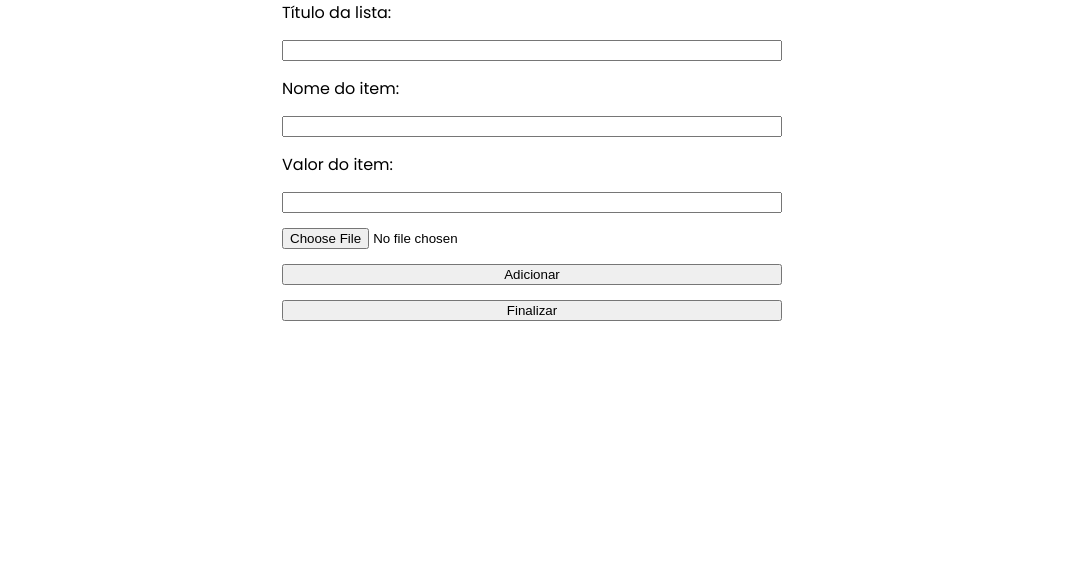
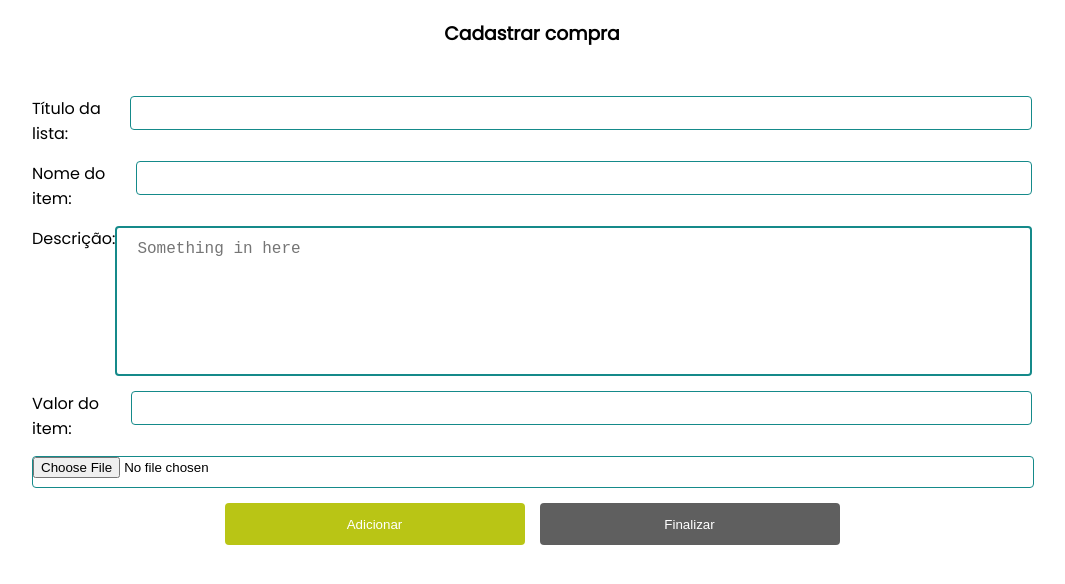
Before and after one commit to thaisBertoldi/trabalhoFinalVemSerDBC, a React (Create React App) app: page /request-purshace in a window 1280 px wide. Shown: the top 584 px of the page, without its empty margins (108-1173 px from the left). Built offline with nearby package versions, Linux system fonts and the light colour scheme.

Commit message:
input global e style do formulário compra

```diff
--- a/src/global.style.tsx
+++ b/src/global.style.tsx
@@ -75,6 +75,13 @@ export const Input = styled.input`
   }
 `;
 
+export const InputForm = styled.input`
+    width: 100%;
+    height: 30px;
+    border-radius: 4px;
+    border: 1px ${Theme.color.primary} solid;
+`;
+
 export const Btn = styled.button<{width: string}>`
   width: ${(props) => props.width};
   height: 42px;
--- a/src/pages/RequestPurshace/RequestPurshace.screen.tsx
+++ b/src/pages/RequestPurshace/RequestPurshace.screen.tsx
@@ -1,9 +1,16 @@
 import { useFormik } from "formik";
 import { connect, DispatchProp } from "react-redux";
-import { Container } from "../../global.style";
+import { Btn, Container, InputForm } from "../../global.style";
 import { PurshaceDTO } from "../../models/UserDTO";
 import { RootState } from "../../store";
-import { ContainerRequest, ContainerRequestForm } from "./RequestPurshace.style";
+import { Theme } from "../../theme";
+import {
+  ContainerRequest,
+  ContainerRequestForm,
+  InputLabelDiv,
+  RequestCenter,
+  TextAreaCustom,
+} from "./RequestPurshace.style";
 
 //pagina de compra pro usuário tipo colaborador
 const RequestPurshace = ({ auth, dispatch }: PurshaceDTO & DispatchProp) => {
@@ -11,6 +18,7 @@ const RequestPurshace = ({ auth, dispatch }: PurshaceDTO & DispatchProp) => {
     initialValues: {
       listName: "",
       itemName: "",
+      description: "",
       value: "",
       file: "",
     },
@@ -20,34 +28,59 @@ const RequestPurshace = ({ auth, dispatch }: PurshaceDTO & DispatchProp) => {
   });
   return (
     <Container>
+      <RequestCenter>
+        <h3>Cadastrar compra</h3>
+      </RequestCenter>
       <ContainerRequest>
         <form onSubmit={formik.handleSubmit}>
           <ContainerRequestForm>
+            <InputLabelDiv>
               <label htmlFor="listName">Título da lista: </label>
-            <input
+              <InputForm
                 id="listName"
                 name="listName"
                 type="text"
                 onChange={formik.handleChange}
                 value={formik.values.listName}
               />
+            </InputLabelDiv>
+
+            <InputLabelDiv>
               <label htmlFor="itemName">Nome do item: </label>
-            <input
+              <InputForm
                 id="itemName"
                 name="itemName"
                 type="text"
                 onChange={formik.handleChange}
                 value={formik.values.itemName}
               />
+            </InputLabelDiv>
+
+
+            <InputLabelDiv>
+              <label htmlFor="description">Descrição: </label>
+              <TextAreaCustom
+              placeholder="Something in here"
+              rows={10}
+                id="description"
+                name="description"
+                onChange={formik.handleChange}
+                value={formik.values.description}
+              ></TextAreaCustom>
+            </InputLabelDiv>
+
+            <InputLabelDiv>
               <label htmlFor="value">Valor do item: </label>
-            <input
+              <InputForm
                 id="value"
                 name="value"
                 type="text"
                 onChange={formik.handleChange}
                 value={formik.values.value}
               />
-            <input
+            </InputLabelDiv>
+
+            <InputForm
               width="99%"
               height="40px"
               id="profileImage"
@@ -56,8 +89,14 @@ const RequestPurshace = ({ auth, dispatch }: PurshaceDTO & DispatchProp) => {
               accept="image/*"
               onChange={formik.handleChange}
             />
-            <button type="button">Adicionar</button>
-            <button type="submit">Finalizar</button>
+            <RequestCenter>
+              <Btn width={"300px"} color={Theme.color.yellow} type="button">
+                Adicionar
+              </Btn>
+              <Btn width={"300px"} color={Theme.color.grayDark} type="submit">
+                Finalizar
+              </Btn>
+            </RequestCenter>
           </ContainerRequestForm>
         </form>
       </ContainerRequest>
--- a/src/pages/RequestPurshace/RequestPurshace.style.tsx
+++ b/src/pages/RequestPurshace/RequestPurshace.style.tsx
@@ -1,13 +1,44 @@
 import styled from "styled-components";
+import { Theme } from "../../theme";
 
 export const ContainerRequestForm = styled.div`
     display: flex;
     flex-direction: column;
     gap: 15px;
-    width: 500px;
+    width: 1000px;
+`;
+
+export const RequestCenter = styled.div`
+    display: flex;
+    justify-content: center;
+    gap: 15px;
 `;
 
 export const ContainerRequest = styled.div`
     display: flex;
     justify-content: center;
+    margin-top: 30px;
+    height: 436px;
 `;
+
+export const InputForm = styled.input`
+    width: 100%;
+    height: 30px;
+    border-radius: 4px;
+    border: 1px ${Theme.color.primary} solid;
+`;
+
+export const InputLabelDiv = styled.div`
+    display: flex;
+`;
+
+export const TextAreaCustom = styled.textarea`
+  width: 100%;
+  height: 150px;
+  padding: 12px 20px;
+  box-sizing: border-box;
+  border: 2px solid ${Theme.color.primary};
+  border-radius: 4px;
+  font-size: 16px;
+  resize: none;
+`;
--- a/src/theme.tsx
+++ b/src/theme.tsx
@@ -7,6 +7,7 @@ export const Theme = {
     grayLight: "#878787",
     white: "#FFFFFF",
     danger: "#ee161d",
+    yellow: "#b9c515"
   },
   padding: "15px",
   margin: "15px",
```
Lines whose indentation alone changed are shown as unchanged.
